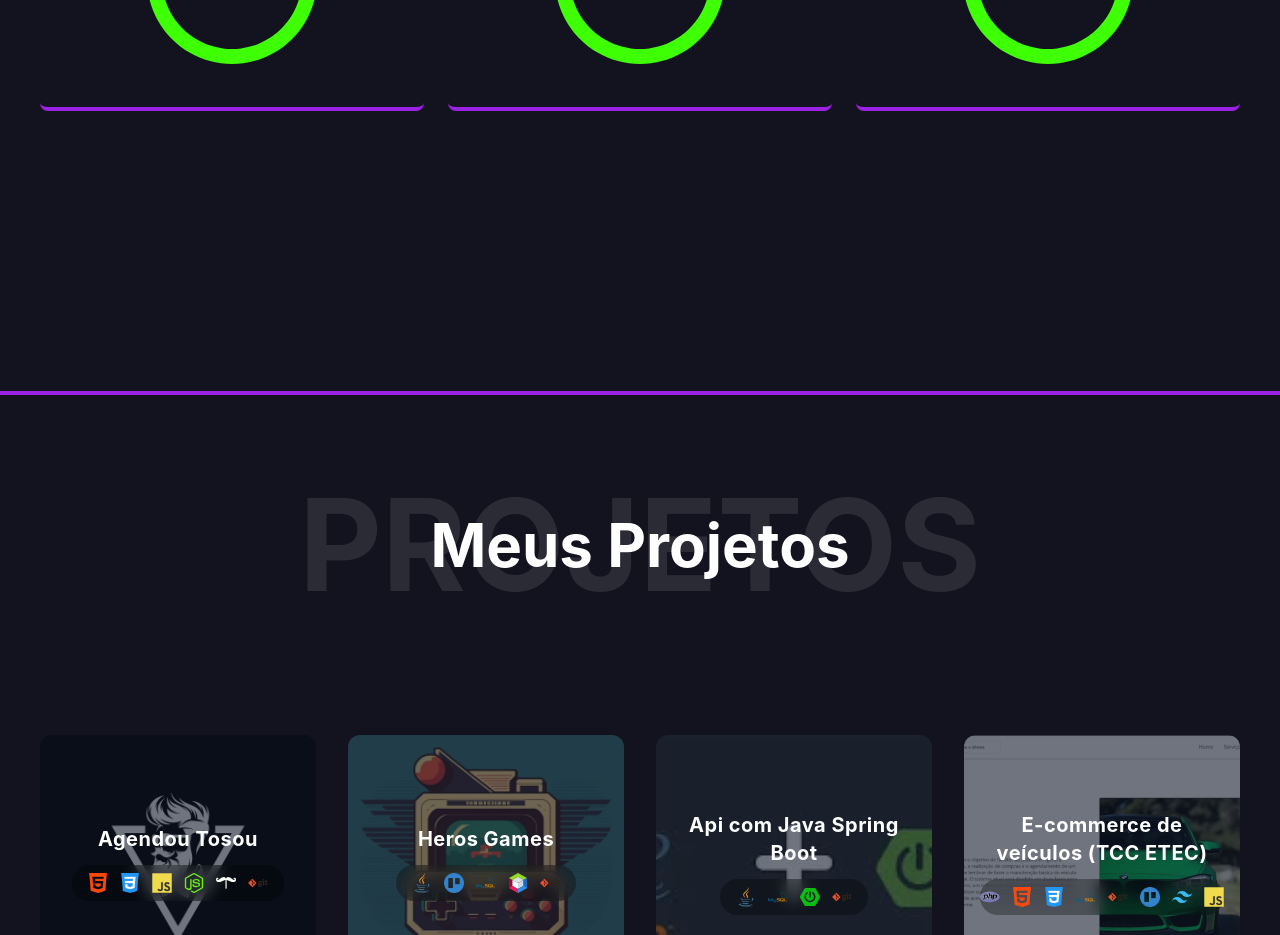
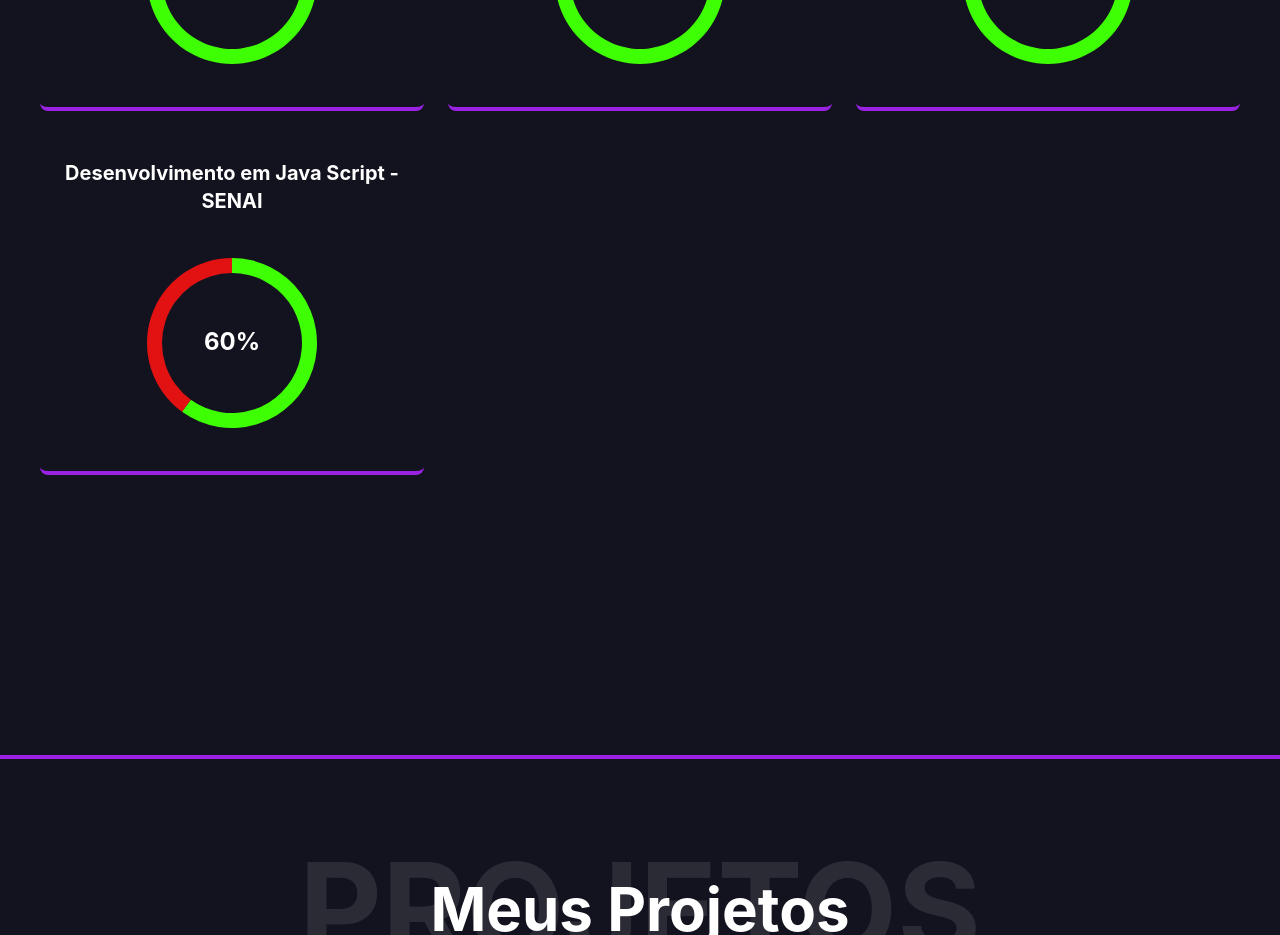
Before and after one commit to MatheusSouzaRodrigues235/Portifolio, a React (Vite) app: page / in a window 1280 px wide. Shown: the part 3380-4315 px from the top of the page. Built offline with nearby package versions, Linux system fonts and the light colour scheme.

Commit message:
:sparkles: feat: adiciona curso "Desenvolvimento em Java Script - SENAI" à lista de cursos

```diff
--- a/src/Data/cursosCompData.ts
+++ b/src/Data/cursosCompData.ts
@@ -26,4 +26,9 @@ const chartList: CourseChart[] = [
     progresso: 100,
     linkCertificado:"https://site.ada.tech/certificado?code=3e4dbc71-05cf-aed1-2079-fa3a933cd308"
   },
+  {
+    id: 4,
+    courseTitle: "Desenvolvimento em Java Script - SENAI",
+    progresso: 60,
+  }
 ];
```
